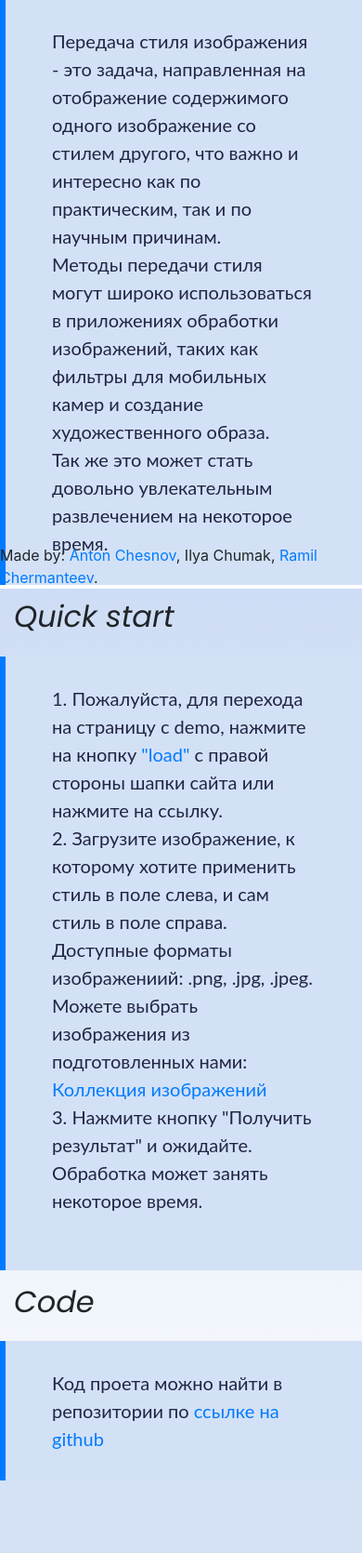
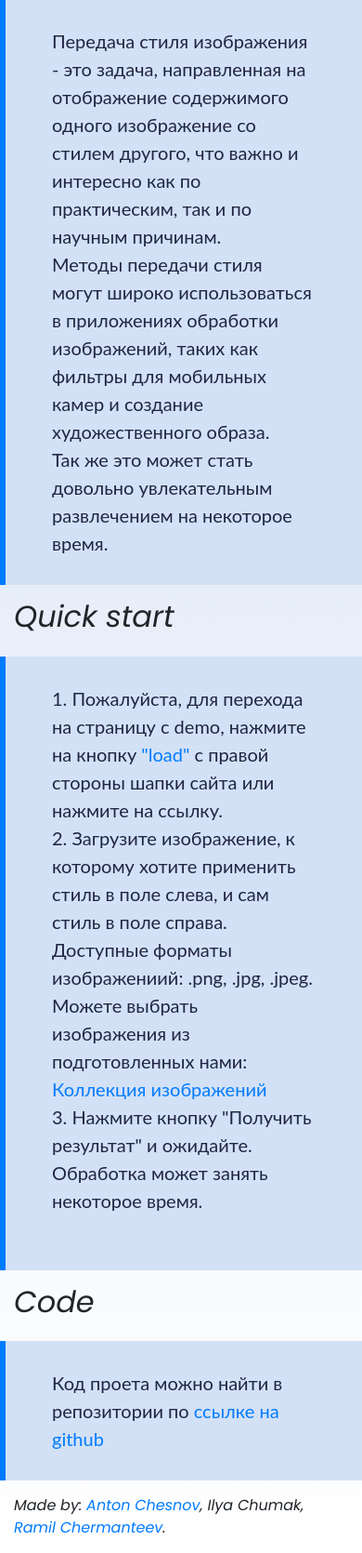
Before and after one commit to ChesnovAE/flask_ml_api, a Flask app: page / in a window 390 px wide. Shown: the part 434-2104 px from the top of the page at 93% size. Before the commit the page ends 2026 px from the top, so only its background shows below. Run offline with Flask 2, Linux system fonts and the light colour scheme; some libraries are stand-ins or nearby versions.

Commit message:
fix footer on mobile platforms

```diff
--- a/app/static/css/text.css
+++ b/app/static/css/text.css
@@ -17,5 +17,10 @@
 }
 
 .content {
-    height: 100%;
+    /*height:100%*/
 }
+
+.footer {
+    /*left: 0;
+    bottom: 0;*/
+}
--- a/app/templates/base.html
+++ b/app/templates/base.html
@@ -106,7 +106,7 @@
     </script>
 
 {% block footer %}
-    <div class="text-style">
+    <div class="header-text-style footer">
         Made by: <a href="https://github.com/ChesnovAE">Anton Chesnov</a>, <a>Ilya Chumak</a>, <a href="https://github.com/rchermanteev">Ramil Chermanteev</a>.
     </div>
 {% endblock footer %}
```
